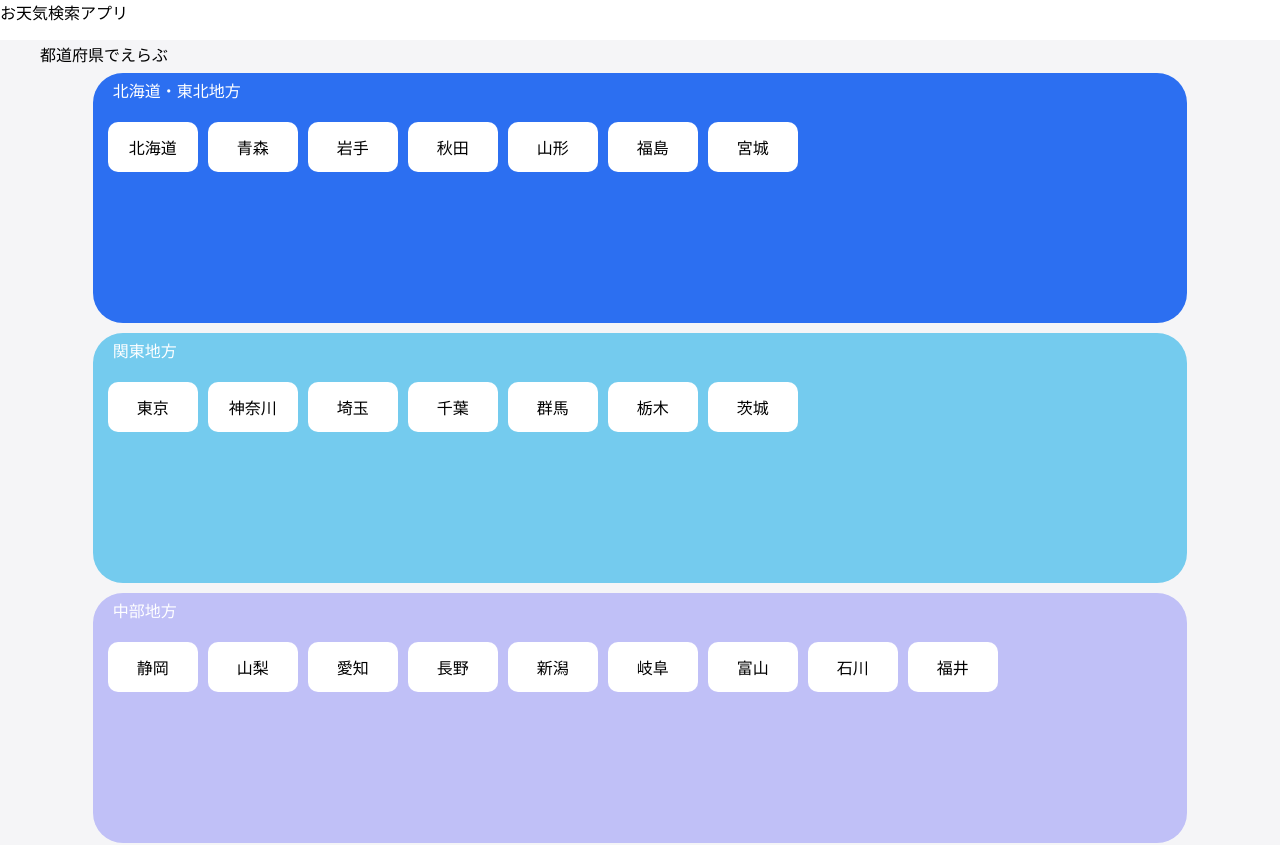
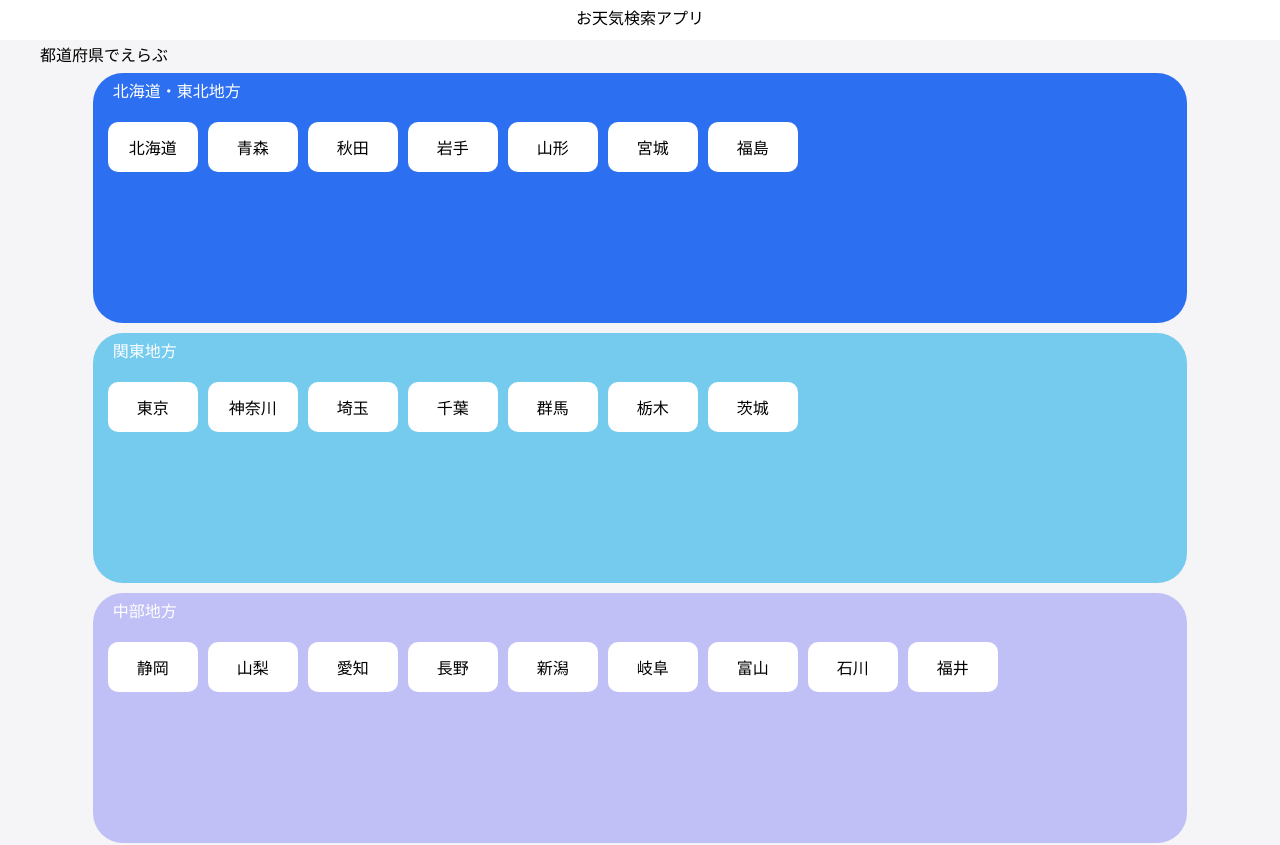
Before and after one commit to Ayane1234/weather-app, a React (Create React App) app: page /Home in a window 1280 px wide. Shown: the top 845 px of the page. Built offline with nearby package versions, Linux system fonts and the light colour scheme.

Commit message:
Home画面のdisplay

```diff
--- a/src/components/Header.js
+++ b/src/components/Header.js
@@ -2,9 +2,9 @@ import React from "react";
 
 export const Header = ({ title }) => {
   return (
-    <wrapper style={styles.headerWrapper}>
+    <section style={styles.headerWrapper}>
       <div style={styles.headerTitle}> {title} </div>
-    </wrapper>
+    </section>
   );
 };
 const styles = {
@@ -17,8 +17,8 @@ const styles = {
     width: "100%",
   },
   headerTitle: {
-    // margin: 5,
-    // display: "flex",
-    // justifyContent: "center",
+    margin: 5,
+    display: "flex",
+    justifyContent: "center",
   },
 };
--- /dev/null
+++ b/src/components/PrefectureButton.js
@@ -0,0 +1,27 @@
+import React from "react";
+
+export const PrefectureButton = ({ title }) => {
+  //   console.log("title:", title);
+  return (
+    <div>
+      <div style={styles.prefecture}>{title}</div>
+    </div>
+  );
+};
+const styles = {
+  prifectureSection: {
+    display: "flex",
+    flexWrap: "wrap",
+    padding: 10,
+  },
+  prefecture: {
+    width: "90px",
+    height: "50px",
+    margin: 5,
+    backgroundColor: "white",
+    display: "flex",
+    justifyContent: "center",
+    alignItems: "center",
+    borderRadius: "10px",
+  },
+};
--- /dev/null
+++ b/src/components/RegionCard.js
@@ -0,0 +1,50 @@
+import React from "react";
+import { PrefectureButton } from "./PrefectureButton";
+
+export const RegionCard = ({ prefectures }) => {
+  console.log("props:", prefectures);
+  return (
+    <div style={styles.regionCardBlue}>
+      <div style={styles.regionTitleSection}>
+        <div>北海道・東北地方</div>
+      </div>
+      <div style={styles.prifectureSection}>
+        {prefectures.tohoku.map((prefecture, index) => {
+          return <PrefectureButton title={prefecture.prefecture} key={index} />;
+        })}
+      </div>
+    </div>
+  );
+};
+
+const styles = {
+  regionCardBlue: {
+    backgroundColor: "#2C6FF1",
+    width: "90%",
+    height: "250px",
+    margin: "5px 0px",
+    // display: "flex",
+    // justifyContent: "center",
+    borderRadius: "30px",
+  },
+  regionTitleSection: {
+    padding: "5px 20px",
+    color: "white",
+  },
+  prifectureSection: {
+    display: "flex",
+    flexWrap: "wrap",
+    padding: 10,
+    // alignContent: "space-around",
+  },
+  prefecture: {
+    width: "90px",
+    height: "50px",
+    margin: 5,
+    backgroundColor: "white",
+    display: "flex",
+    justifyContent: "center",
+    alignItems: "center",
+    borderRadius: "10px",
+  },
+};
--- /dev/null
+++ b/src/display/prefectures.js
@@ -0,0 +1,79 @@
+export const prefectures = {
+  tohoku: [
+    {
+      prefecture: "北海道",
+      lat: 43.06417,
+      lon: 141.34694,
+    },
+    {
+      prefecture: "青森",
+      lat: 40.82444,
+      lon: 140.74,
+    },
+    {
+      prefecture: "秋田",
+      lat: 39.71861,
+      lon: 140.1025,
+    },
+    {
+      prefecture: "岩手",
+      lat: 39.70361,
+      lon: 141.1525,
+    },
+    {
+      prefecture: "山形",
+      lat: 38.24056,
+      lon: 140.36333,
+    },
+    {
+      prefecture: "宮城",
+      lat: 38.26889,
+      lon: 140.87194,
+    },
+    {
+      prefecture: "福島",
+      lat: 37.75,
+      lon: 140.46778,
+    },
+  ],
+  kanto: [
+    {
+      prefecture: "東京",
+      lat: 35.68944,
+      lon: 139.69167,
+    },
+    {
+      prefecture: "神奈川",
+      lat: 35.44778,
+      lon: 139.6425,
+    },
+  ],
+  chubu: [
+    {
+      prefecture: "愛知",
+      lat: 35.18028,
+      lon: 136.90667,
+    },
+    {
+      prefecture: "静岡",
+      lat: 34.97694,
+      lon: 138.38306,
+    },
+  ],
+  kansai: [
+    {
+      prefecture: "大阪",
+      lat: 34.68639,
+      lon: 135.52,
+    },
+    {
+      prefecture: "京都",
+      lat: 35.02139,
+      lon: 135.75556,
+    },
+  ],
+};
+
+// 地方
+//　県名
+// 緯度、経度
--- a/src/screens/Home.js
+++ b/src/screens/Home.js
@@ -1,32 +1,26 @@
 import React from "react";
 import { Header } from "../components/Header";
+import { prefectures } from "../display/prefectures";
+import { RegionCard } from "../components/RegionCard";
 
 export const Home = () => {
   // const apikey = "ca3f6ffe199e9fd3f27d3d022faeef47";
+  console.log("prefectures:", prefectures);
+  const Tohoku = prefectures.tohoku.map((prefecture) => {
+    console.log(prefecture);
+  });
   return (
     <div style={styles.body}>
       <Header title="お天気検索アプリ" />
-      {/* <wrapper style={styles.contentsWrapper}> */}
-      <wrapper>
+
+      <div>
         <div style={styles.contentsTitleWrapper}>
           <div style={styles.contentsTitle}>都道府県でえらぶ</div>
         </div>
         <section style={styles.contentsWrapper}>
           <div style={styles.regionWrapper}>
-            <div style={styles.regionCardBlue}>
-              <div style={styles.regionTitleSection}>
-                <div>北海道・東北地方</div>
-              </div>
-              <div style={styles.prifectureSection}>
-                <div style={styles.prefecture}>北海道</div>
-                <div style={styles.prefecture}>青森</div>
-                <div style={styles.prefecture}>岩手</div>
-                <div style={styles.prefecture}>秋田</div>
-                <div style={styles.prefecture}>山形</div>
-                <div style={styles.prefecture}>福島</div>
-                <div style={styles.prefecture}>宮城</div>
-              </div>
-            </div>
+            <RegionCard prefectures={prefectures} />
+
             <div style={styles.regionCardLightBlue}>
               <div style={styles.regionTitleSection}>
                 <div>関東地方</div>
@@ -73,7 +67,7 @@ export const Home = () => {
             </div>
           </div>
         </section>
-      </wrapper>
+      </div>
     </div>
   );
 };
--- a/src/screens/Weather.js
+++ b/src/screens/Weather.js
@@ -7,7 +7,7 @@ import Book from "../img/book.png";
 import BackIcon from "../img/back-icon.svg";
 import { testData } from "../api/testDataApi";
 import { dateFormat } from "../function/dateFormat";
-import { commentUnit } from "../comment-unit/commentUnit";
+import { commentUnit } from "../display/commentUnit";
 
 export const Weather = () => {
   //　APIで取得するときは、摂氏で取得するパラメータをつける"&units=metric"
```
Also changed, not shown: src/display/commentUnit.js (renamed from src/comment-unit/commentUnit.js).
